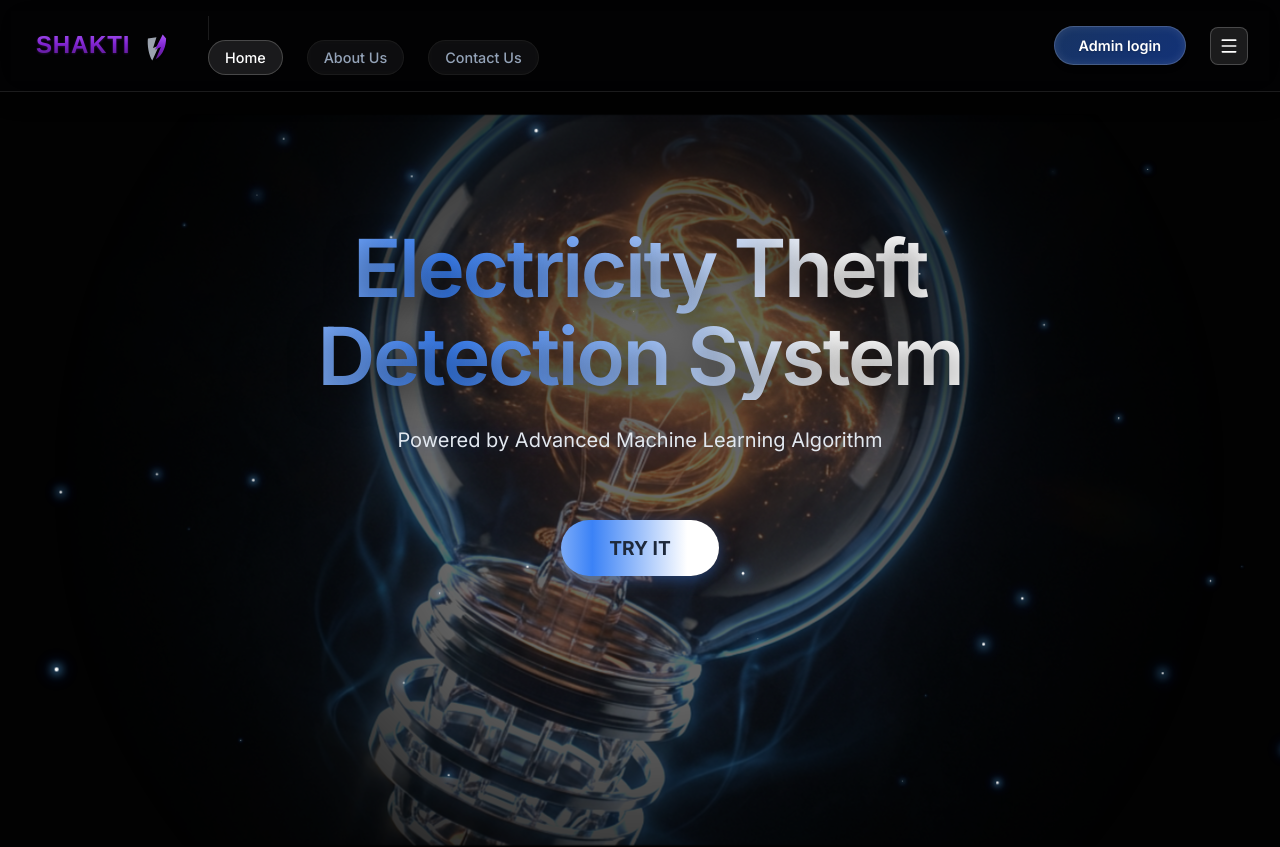
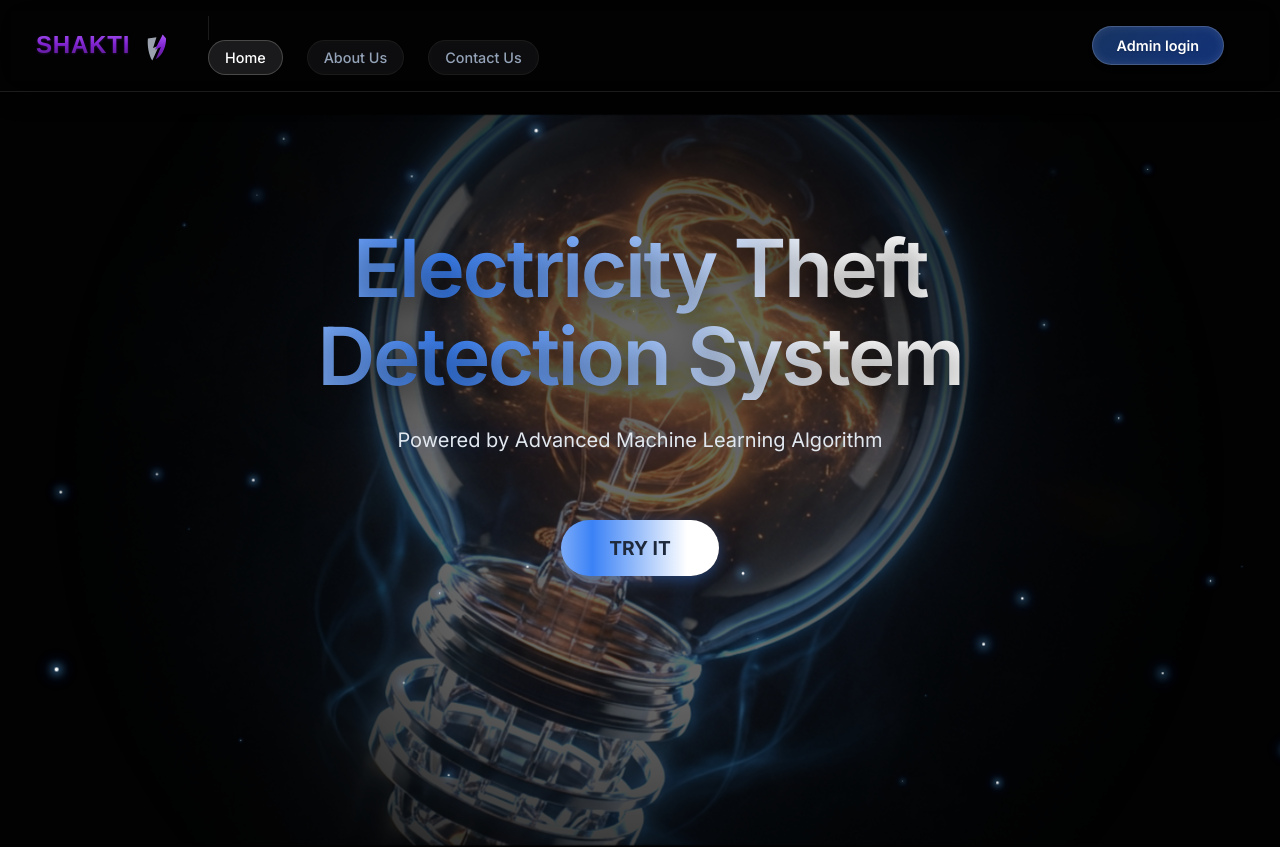
Before and after one commit to asrawst/Shakti, a React (Vite) app in the folder frontend/: page / in a window 1280 px wide. Shown: the top 847 px of the page. Built offline with nearby package versions, Linux system fonts and the light colour scheme.

Commit message:
Fix navbar hamburger visibility on desktop

```diff
--- a/frontend/src/components/Navbar.jsx
+++ b/frontend/src/components/Navbar.jsx
@@ -78,7 +78,6 @@ const Navbar = ({ user, onLoginClick, onLogoutClick, onAboutClick, onHistoryClic
                             padding: '0.5rem',
                             color: 'white',
                             cursor: 'pointer',
-                            display: 'flex', // Always visible on mobile, conditionally on desktop for User
                             alignItems: 'center',
                             justifyContent: 'center',
                             transition: 'all 0.2s',
```
